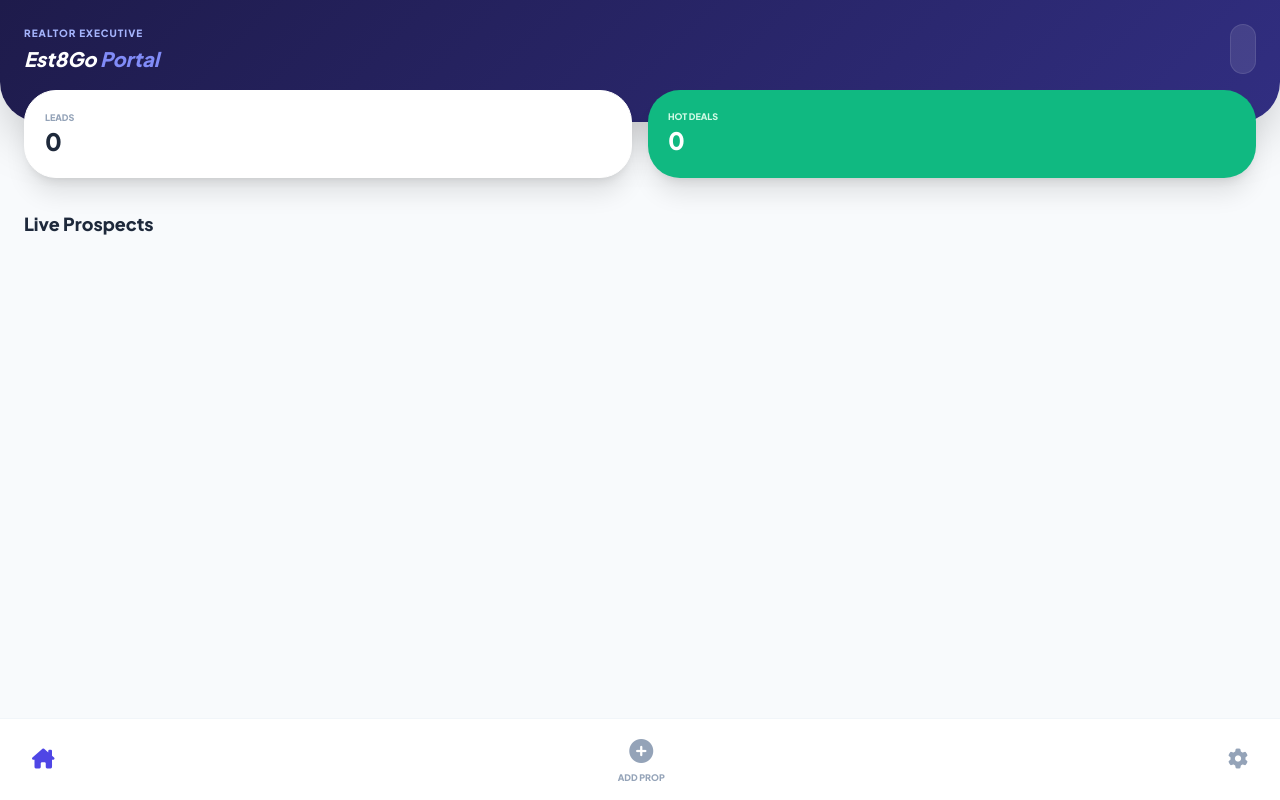
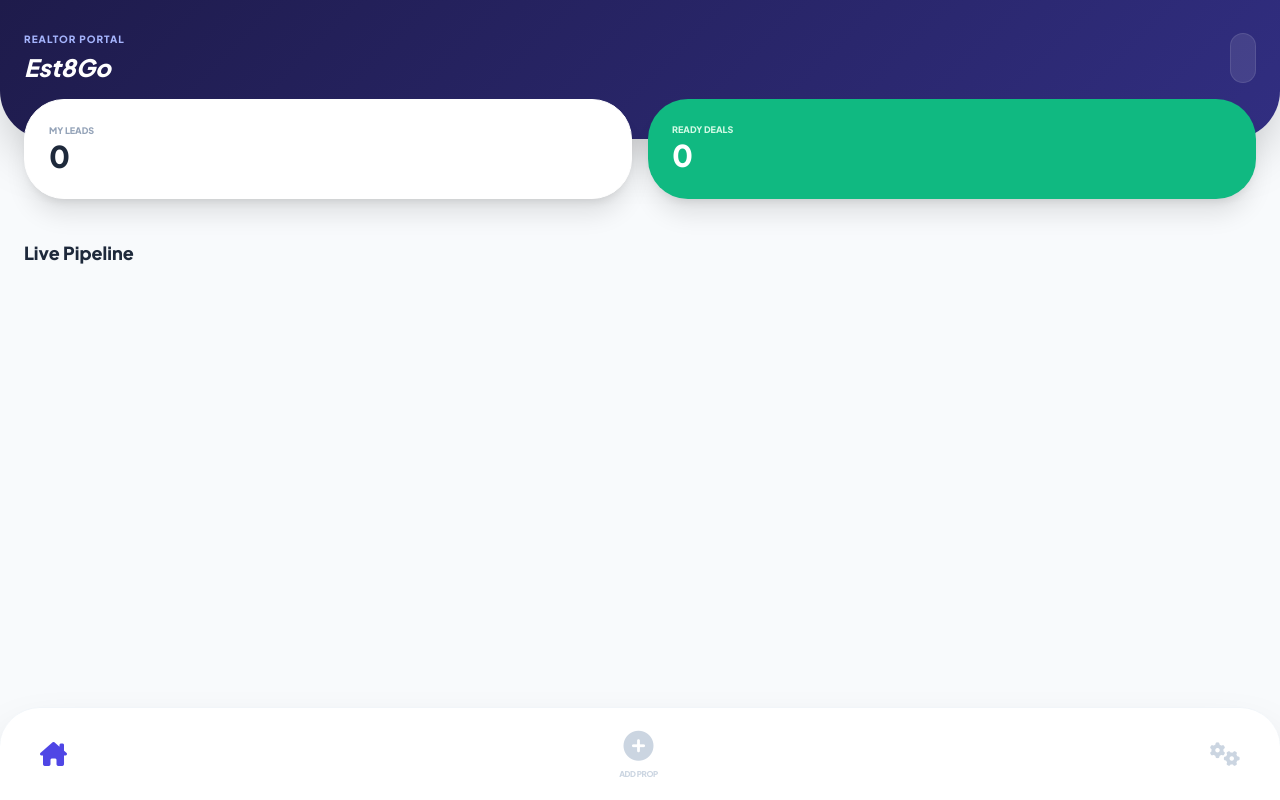
Before and after one commit to est8go/Est8Go_Test_Repo, a FastAPI app: page /public/realtor-portal in a window 1280 px wide. Run offline with FastAPI, Linux system fonts and the light colour scheme; some libraries are stand-ins or nearby versions.

Commit message:
est8go updates

```diff
--- a/backend/static/js/realtor_portal.js
+++ b/backend/static/js/realtor_portal.js
@@ -1,4 +1,10 @@
+/**
+ * EST8GO MASTER EXECUTIVE CONTROLLER (v1.2.0)
+ * Includes: GPS Proof, Cloud Upload, Lead Sync, and HITL Bridge.
+ */
+
 const RealtorPortal = (() => {
+    // 1. CONFIGURATION & STATE
     const CONFIG = {
         TENANT_ID: "1",
         ENDPOINTS: {
@@ -8,72 +14,94 @@
         }
     };
 
+    // 2. INITIALIZATION
     const init = () => {
+        console.log("🚀 Est8Go Executive Portal: Systems Nominal");
         bindEvents();
         loadLeads();
+        // Fast sync for high-scaling performance
+        setInterval(loadLeads, 15000);
     };
 
     const bindEvents = () => {
-        document.getElementById('addPropTrigger')?.addEventListener('click', () => document.getElementById('uploadModal').classList.remove('hidden'));
-        document.getElementById('closeModal')?.addEventListener('click', () => document.getElementById('uploadModal').classList.add('hidden'));
-        document.getElementById('gpsBtn')?.addEventListener('click', captureGPS);
+        // Modal Triggers
+        document.getElementById('addPropTrigger')?.addEventListener('click', () => {
+            // PREMIUM LOGIN GUARD
+            const token = localStorage.getItem('access_token');
+            if (!token) {
+                alert("🔒 Access Denied: You must be logged in to your Est8Go account to list a property.");
+                // Optional: window.location.href = "/login";
+                return;
+            }
+            document.getElementById('uploadModal').classList.remove('hidden');
+        });
 
-        // --- FORM SUBMISSION FIX ---
-        const form = document.getElementById('uploadForm');
-        form?.addEventListener('submit', handleUpload);
+        document.getElementById('closeModal')?.addEventListener('click', () => {
+            document.getElementById('uploadModal').classList.add('hidden');
+        });
+
+        // GPS & Form Hooks
+        document.getElementById('gpsBtn')?.addEventListener('click', captureLocation);
+        document.getElementById('uploadForm')?.addEventListener('submit', handleUpload);
     };
 
-    const captureGPS = () => {
+    // 3. CORE BUSINESS LOGIC
+    const captureLocation = () => {
         const btn = document.getElementById('gpsBtn');
-        if (!navigator.geolocation) return alert("GPS not supported");
-        btn.innerHTML = "🛰️ Locating Site...";
+        if (!navigator.geolocation) return alert("Security Error: Device does not support GPS.");
+
+        btn.innerHTML = "🛰️ SYNCING WITH SATELLITES...";
         navigator.geolocation.getCurrentPosition((pos) => {
             document.getElementById('latitude').value = pos.coords.latitude;
             document.getElementById('longitude').value = pos.coords.longitude;
-            btn.className = "w-full bg-blue-600 text-white py-4 rounded-2xl font-black";
-            btn.innerHTML = "✅ Site Verified";
+
+            // Visual feedback for Truth-Verification
+            btn.className = "w-full bg-blue-600 text-white py-4 rounded-2xl font-black shadow-lg animate-bounce";
+            btn.innerHTML = "✅ PHYSICAL SITE VERIFIED";
         }, (err) => {
-            alert("Error: Location access is mandatory for Truth-Verification.");
-            btn.innerHTML = "❌ GPS Failed";
+            alert("Mandatory: Location access is required to list properties on Est8Go.");
+            btn.innerHTML = "❌ VERIFICATION FAILED";
         });
     };
 
     const handleUpload = async (e) => {
         e.preventDefault();
-        const submitBtn = document.getElementById('submitBtn');
+        const submitBtn = document.querySelector('#uploadForm button[type="submit"]');
 
-        // 1. Validation
+        // Validation: Physical Proof check
         if (!document.getElementById('latitude').value) {
-            return alert("Wait! You must capture the GPS location while standing on the property.");
+            return alert("Verification Required: You must be on-site to list this property.");
         }
 
-        submitBtn.innerHTML = "Publishing to Vault...";
+        submitBtn.innerHTML = "PUBLISHING TO VAULT...";
         submitBtn.disabled = true;
 
+        const formData = new FormData(e.target);
+        const token = localStorage.getItem('access_token'); // Premium Auth
+
         try {
-            const formData = new FormData(e.target);
-            const token = localStorage.getItem('access_token'); // Get the JWT token from login
-
             const res = await fetch(CONFIG.ENDPOINTS.upload, {
                 method: 'POST',
                 headers: {
                     'X-Tenant-Id': CONFIG.TENANT_ID,
-                    'Authorization': `Bearer ${token}` // ADDED: Security handshake
+                    'Authorization': `Bearer ${token}`
                 },
                 body: formData
             });
 
-            const result = await res.json();
-
             if (res.ok) {
-                alert(`🎉 Success! Property listed with ${result.gps_accuracy}% GPS Accuracy.`);
+                alert("🎉 SUCCESS: Property is now LIVE and Truth-Verified.");
                 location.reload();
             } else {
-                alert(`Upload Failed: ${result.detail || 'Unknown Error'}`);
+                if (res.status === 401 || res.status === 403) {
+                    alert("🚨 Session Expired: Please log in again to publish.");
+                } else {
+                    const err = await res.json();
+                    alert(`Upload Failed: ${err.detail || 'Ensure all fields are filled'}`);
+                }
             }
         } catch (err) {
-            console.error("Upload Error:", err);
-            alert("Connection error. Please try again.");
+            alert("Network Error: Cloud connection interrupted.");
         } finally {
             submitBtn.innerHTML = "PUBLISH TO TRUTH-VAULT";
             submitBtn.disabled = false;
@@ -81,70 +109,97 @@
     };
 
     const loadLeads = async () => {
-        const res = await fetch(CONFIG.ENDPOINTS.leads, { headers: { 'X-Tenant-Id': CONFIG.TENANT_ID } });
-        const data = await res.json();
-        document.getElementById('statCount').innerText = data.length;
-        document.getElementById('statHot').innerText = data.filter(l => l.status === 'HOT LEAD').length;
-        renderLeads(data);
+        try {
+            const response = await fetch(CONFIG.ENDPOINTS.leads, {
+                headers: { 'X-Tenant-Id': CONFIG.TENANT_ID }
+            });
+            const data = await response.json();
+
+            // Dashboard Stats
+            document.getElementById('statCount').innerText = data.length;
+            document.getElementById('statHot').innerText = data.filter(l => l.status === 'HOT LEAD').length;
+
+            renderLeads(data);
+        } catch (err) { console.error("Lead Sync Error:", err); }
     };
 
     const renderLeads = (leads) => {
         const list = document.getElementById('leadList');
+        if (!list) return;
+
         let html = "";
         leads.forEach(lead => {
+            // DEEP CLEANING: Zero-Undefined Rule
+            const name = lead.name || "Guest Prospect";
+            const lastActive = lead.last_active || "Active";
             const prefs = lead.prefs || {};
-            const loc = (prefs.location && prefs.location !== "undefined") ? prefs.location : "General";
+            const loc = (prefs.location && prefs.location !== "undefined") ? prefs.location : "Exploring";
             const budget = (prefs.budget && !isNaN(prefs.budget)) ? '₦' + Number(prefs.budget).toLocaleString() : "Negotiable";
-            const botLabel = lead.is_bot_active ? 'Silence AI' : 'Active';
+
+            const isHot = lead.status === 'HOT LEAD';
+            const botLabel = lead.is_bot_active ? 'Silence AI' : 'Realtor In Control';
             const botClass = lead.is_bot_active ? 'bg-slate-900' : 'bg-emerald-500';
 
             html += `
-            <div class="bg-white p-6 rounded-[2.2rem] shadow-sm border border-slate-100 mb-4 overflow-hidden">
-                <div class="flex items-center gap-4 mb-4">
-                    <div class="w-12 h-12 premium-gradient rounded-2xl flex items-center justify-center text-white font-black">${lead.name.charAt(0)}</div>
+            <div class="bg-white p-6 rounded-[2.5rem] shadow-sm border border-slate-100 overflow-hidden w-full mb-5 relative">
+                ${isHot ? '<div class="absolute top-0 right-0 bg-orange-500 text-white text-[8px] font-black px-4 py-1 rounded-bl-2xl uppercase tracking-widest">Hot Lead</div>' : ''}
+
+                <div class="flex items-center gap-4 mb-5">
+                    <div class="w-14 h-14 premium-gradient rounded-2xl flex items-center justify-center text-white text-xl font-black shadow-lg">
+                        ${name.charAt(0)}
+                    </div>
                     <div class="min-w-0 flex-1">
-                        <h3 class="text-sm font-black text-slate-800 truncate">${lead.name}</h3>
-                        <p class="text-[9px] text-slate-400 font-bold uppercase">${lead.last_active}</p>
+                        <h3 class="text-base font-black text-slate-800 truncate">${name}</h3>
+                        <p class="text-[10px] text-slate-400 font-extrabold uppercase tracking-wide">Last Active ${lastActive}</p>
                     </div>
                 </div>
-                <div class="bg-slate-50 rounded-2xl p-4 mb-4 border border-slate-100">
+
+                <div class="bg-slate-50 rounded-[1.5rem] p-4 mb-5 border border-slate-100">
                     <table style="width: 100%; table-layout: fixed;">
                         <tr>
-                            <td style="width: 50%; border-right: 1px solid #e2e8f0; padding-right: 8px;">
-                                <p class="text-[8px] font-black text-slate-400 uppercase">Searching</p>
-                                <p class="text-[10px] font-bold text-indigo-900 truncate">${loc}</p>
+                            <td style="width: 55%; border-right: 1px solid #e2e8f0; padding-right: 8px;">
+                                <p class="text-[8px] font-black text-slate-400 uppercase mb-0.5">Searching</p>
+                                <p class="text-[11px] font-bold text-indigo-900 truncate">${loc}</p>
                             </td>
-                            <td style="width: 50%; padding-left: 8px;">
-                                <p class="text-[8px] font-black text-slate-400 uppercase text-right">Budget</p>
-                                <p class="text-[10px] font-black text-emerald-600 text-right truncate">${budget}</p>
+                            <td style="width: 45%; padding-left: 8px;">
+                                <p class="text-[8px] font-black text-slate-400 uppercase mb-0.5 text-right">Budget</p>
+                                <p class="text-[11px] font-black text-emerald-600 text-right truncate">${budget}</p>
                             </td>
                         </tr>
                     </table>
                 </div>
-                <div class="flex gap-2">
-                    <a href="tel:${lead.phone}" class="flex-1 bg-indigo-50 text-indigo-600 py-4 rounded-2xl text-center"><i class="fa-solid fa-phone"></i></a>
-                    <a href="https://wa.me/${lead.phone}" class="flex-1 bg-emerald-50 text-emerald-600 py-4 rounded-2xl text-center"><i class="fa-brands fa-whatsapp text-xl"></i></a>
-                    <button onclick="window.takeoverChat('${lead.phone}')" class="flex-[1.8] ${botClass} text-white text-[10px] font-black py-4 rounded-2xl uppercase">${botLabel}</button>
+
+                <div class="grid grid-cols-3 gap-3">
+                    <a href="tel:${lead.phone}" class="bg-indigo-50 text-indigo-600 py-4 rounded-2xl text-center active:scale-95 transition">
+                        <i class="fa-solid fa-phone"></i>
+                    </a>
+                    <a href="https://wa.me/${lead.phone}" class="bg-emerald-50 text-emerald-600 py-4 rounded-2xl text-center active:scale-95 transition">
+                        <i class="fa-brands fa-whatsapp text-xl"></i>
+                    </a>
+                    <button onclick="RealtorPortal.takeover('${lead.phone}')" class="${botClass} text-white text-[9px] font-black py-4 rounded-2xl uppercase shadow-md active:scale-95 transition">
+                        ${botLabel}
+                    </button>
                 </div>
             </div>`;
         });
-        list.innerHTML = html;
+        list.innerHTML = html || '<div class="text-center py-20 text-slate-300 font-bold italic">No leads detected today.</div>';
     };
 
-    window.takeoverChat = async (phone) => {
-        if (!confirm("Silence AI?")) return;
-        await fetch(CONFIG.ENDPOINTS.takeover + phone, { method: 'POST', headers: { 'X-Tenant-Id': CONFIG.TENANT_ID } });
-        loadLeads();
+    const takeover = async (phone) => {
+        if (!confirm("Ready to handle this client personally? The AI will stop responding.")) return;
+        try {
+            await fetch(CONFIG.ENDPOINTS.takeover + phone, {
+                method: 'POST',
+                headers: { 'X-Tenant-Id': CONFIG.TENANT_ID }
+            });
+            loadLeads();
+        } catch (err) { console.error("Takeover Failed:", err); }
     };
 
-    const handleUpload = async (e) => {
-        e.preventDefault();
-        if (!document.getElementById('latitude').value) return alert("Verify GPS first!");
-        const formData = new FormData(e.target);
-        const res = await fetch(CONFIG.ENDPOINTS.upload, { method: 'POST', headers: { 'X-Tenant-Id': CONFIG.TENANT_ID }, body: formData });
-        if (res.ok) { alert("🎉 Property Published!"); location.reload(); }
-    };
+    // 4. THE BRIDGE
+    return { init, takeover };
+})();
 
-    return { init };
-})();
+// FINAL GLOBAL LINK
 document.addEventListener('DOMContentLoaded', RealtorPortal.init);
+window.RealtorPortal = RealtorPortal;
--- a/backend/templates/realtor_dashboard.html
+++ b/backend/templates/realtor_dashboard.html
@@ -4,7 +4,7 @@
 <head>
     <meta charset="UTF-8">
     <meta name="viewport" content="width=device-width, initial-scale=1.0, maximum-scale=1.0, user-scalable=no">
-    <title>Est8Go | Executive Realtor</title>
+    <title>Est8Go | Realtor Executive</title>
     <script src="https://cdn.tailwindcss.com"></script>
     <link rel="stylesheet" href="https://cdnjs.cloudflare.com/ajax/libs/font-awesome/6.0.0/css/all.min.css">
     <link href="https://fonts.googleapis.com/css2?family=Plus+Jakarta+Sans:wght@400;600;800&display=swap"
@@ -37,12 +37,11 @@
 <body class="pb-24">
 
     <!-- Header -->
-    <nav class="premium-gradient text-white pt-6 pb-12 px-6 rounded-b-[2.5rem] shadow-2xl sticky top-0 z-50">
+    <nav class="premium-gradient text-white pt-8 pb-14 px-6 rounded-b-[3rem] shadow-2xl sticky top-0 z-50">
         <div class="flex justify-between items-center">
             <div>
-                <p class="text-[10px] font-extrabold uppercase tracking-widest text-indigo-300 mb-1">Realtor Executive
-                </p>
-                <h1 class="text-xl font-black italic">Est8Go <span class="text-indigo-400">Portal</span></h1>
+                <p class="text-[10px] font-extrabold uppercase tracking-widest text-indigo-300 mb-1">Realtor Portal</p>
+                <h1 class="text-2xl font-black italic">Est8Go</h1>
             </div>
             <div class="bg-white/10 p-3 rounded-2xl border border-white/10"><i class="fa-solid fa-shield-halved"></i>
             </div>
@@ -50,95 +49,100 @@
     </nav>
 
     <!-- Stats -->
-    <div class="px-6 -mt-8 relative z-50">
+    <div class="px-6 -mt-10 relative z-50">
         <div class="grid grid-cols-2 gap-4">
-            <div class="bg-white p-5 rounded-[2rem] shadow-xl border border-white">
-                <p class="text-[9px] font-black text-slate-400 uppercase">Leads</p>
-                <h3 id="statCount" class="text-2xl font-black text-slate-800">0</h3>
+            <div class="bg-white p-6 rounded-[2.5rem] shadow-xl border border-white">
+                <p class="text-[9px] font-black text-slate-400 uppercase">My Leads</p>
+                <h3 id="statCount" class="text-3xl font-black text-slate-800">0</h3>
             </div>
-            <div class="bg-emerald-500 p-5 rounded-[2rem] shadow-xl border-emerald-400">
-                <p class="text-[9px] font-black text-emerald-100 uppercase">Hot Deals</p>
-                <h3 id="statHot" class="text-2xl font-black text-white">0</h3>
+            <div class="bg-emerald-500 p-6 rounded-[2.5rem] shadow-xl border-emerald-400">
+                <p class="text-[9px] font-black text-emerald-100 uppercase">Ready Deals</p>
+                <h3 id="statHot" class="text-3xl font-black text-white">0</h3>
             </div>
         </div>
     </div>
 
     <!-- Leads Container -->
-    <main class="px-6 mt-8">
-        <h2 class="text-lg font-black text-slate-800 mb-4">Live Prospects</h2>
+    <main class="px-6 mt-10">
+        <h2 class="text-lg font-black text-slate-800 mb-6">Live Pipeline</h2>
         <div id="leadList" class="space-y-4"></div>
     </main>
 
-    <!-- PROPERTY UPLOAD MODAL -->
-    <div id="uploadModal" class="fixed inset-0 z-[200] hidden bg-slate-900/95 backdrop-blur-lg flex flex-col">
-        <nav class="p-6 flex justify-between items-center text-white">
-            <h2 class="text-xl font-black">List <span class="text-emerald-400">Property</span></h2>
-            <button id="closeModal" class="text-3xl text-white/50">&times;</button>
+    <!-- FULL PROPERTY UPLOAD MODAL -->
+    <div id="uploadModal" class="fixed inset-0 z-[200] hidden bg-slate-900/98 backdrop-blur-xl flex flex-col">
+        <nav class="p-8 flex justify-between items-center text-white">
+            <h2 class="text-2xl font-black">List <span class="text-emerald-400">Property</span></h2>
+            <button id="closeModal" class="text-4xl text-white/30 hover:text-white">&times;</button>
         </nav>
-        <div class="flex-1 overflow-y-auto px-6 pb-20">
-            <form id="uploadForm" class="space-y-6">
+
+        <div class="flex-1 overflow-y-auto px-8 pb-32">
+            <form id="uploadForm" class="space-y-8">
                 <!-- GPS Section -->
-                <div class="bg-white/5 p-6 rounded-[2rem] border border-white/10 text-center">
-                    <p class="text-[10px] font-black text-emerald-400 uppercase mb-4 tracking-widest">Physical Proof
-                        Required</p>
+                <div class="bg-white/5 p-8 rounded-[2.5rem] border border-white/10 text-center">
+                    <p class="text-[10px] font-black text-emerald-400 uppercase mb-5 tracking-[0.2em]">Mandatory Site
+                        Check</p>
                     <button type="button" id="gpsBtn"
-                        class="w-full bg-emerald-500 text-white py-4 rounded-2xl font-black shadow-lg">CAPTURE SITE
-                        GPS</button>
+                        class="w-full bg-emerald-500 text-white py-5 rounded-2xl font-black shadow-xl active:scale-95 transition">CAPTURE
+                        SITE GPS</button>
                     <input type="hidden" id="latitude" name="latitude">
                     <input type="hidden" id="longitude" name="longitude">
+                    <p class="text-[9px] text-white/30 mt-3 italic">GPS data proves your physical presence on the
+                        property.</p>
                 </div>
 
-                <!-- FLEXIBLE LOCATION (Fixed restriction) -->
+                <!-- Input Fields -->
                 <div class="space-y-4">
-                    <input type="text" name="title" placeholder="Property Title (e.g. 3 Bed Apartment)" required
-                        class="w-full bg-white/5 border border-white/10 rounded-2xl p-4 text-white">
+                    <input type="text" name="title" placeholder="Listing Title (e.g. 4 Bedroom Terrace)" required
+                        class="w-full bg-white/5 border border-white/10 rounded-2xl p-5 text-white placeholder:text-white/20 outline-none focus:border-emerald-500">
+                    <input type="number" name="price" placeholder="Price in Naira" required
+                        class="w-full bg-white/5 border border-white/10 rounded-2xl p-5 text-white placeholder:text-white/20 outline-none focus:border-emerald-500">
 
-                    <input type="number" name="price" placeholder="Price (Naira)" required
-                        class="w-full bg-white/5 border border-white/10 rounded-2xl p-4 text-white">
-
-                    <!-- Datalist allows typing ANY location while suggesting major ones -->
-                    <input list="locations" name="location_name" placeholder="Exact Location (Area/City)" required
-                        class="w-full bg-white/10 border border-white/10 rounded-2xl p-4 text-white">
-                    <datalist id="locations">
+                    <!-- Datalist: Flexible Location -->
+                    <input list="loc-suggestions" name="location_name" placeholder="Exact Neighborhood/Area" required
+                        class="w-full bg-white/10 border border-white/10 rounded-2xl p-5 text-white outline-none focus:border-emerald-500">
+                    <datalist id="loc-suggestions">
                         <option value="Maitama">
                         <option value="Asokoro">
                         <option value="Gwarinpa">
                         <option value="Kabusa">
                         <option value="Lekki Phase 1">
-                        <option value="Ikeja">
                     </datalist>
 
                     <select name="prop_type"
-                        class="w-full bg-white/10 border border-white/10 rounded-2xl p-4 text-white/70">
-                        <option value="land">Land</option>
-                        <option value="house">House</option>
-                        <option value="apartment">Apartment</option>
+                        class="w-full bg-white/10 border border-white/10 rounded-2xl p-5 text-white/70 outline-none">
+                        <option value="land">Plot of Land</option>
+                        <option value="house">Completed House</option>
+                        <option value="apartment">Apartment/Flat</option>
                     </select>
 
-                    <p class="text-[10px] text-white/40 font-bold ml-2">UPLOAD PHOTOS (MIN 3)</p>
-                    <input type="file" name="images" multiple required class="w-full text-white/50 text-xs">
+                    <div class="pt-4">
+                        <p class="text-[10px] text-emerald-400 font-black uppercase mb-3 ml-2 tracking-widest">Property
+                            Photos</p>
+                        <input type="file" name="images" multiple required
+                            class="w-full text-white/40 text-xs file:bg-white/10 file:border-none file:text-white file:px-4 file:py-2 file:rounded-lg file:mr-4">
+                    </div>
                 </div>
 
-                <button type="submit" id="submitBtn"
-                    class="w-full bg-indigo-600 text-white py-5 rounded-[2rem] font-black shadow-2xl active:scale-95 transition">
-                    PUBLISH TO TRUTH-VAULT
-                </button>
+                <button type="submit"
+                    class="w-full premium-gradient text-white py-6 rounded-[2.5rem] font-black shadow-2xl active:scale-95 transition">PUBLISH
+                    TO TRUTH-VAULT</button>
             </form>
         </div>
     </div>
 
-    <!-- Bottom Nav -->
+    <!-- Bottom App Navigation -->
     <div
-        class="fixed bottom-0 left-0 right-0 glass-card px-8 py-4 flex justify-between items-center z-[100] border-t border-slate-100">
-        <div class="flex flex-col items-center text-indigo-600"><i class="fa-solid fa-house-chimney text-xl"></i></div>
-        <div id="addPropTrigger" class="flex flex-col items-center text-slate-400 cursor-pointer">
-            <i class="fa-solid fa-plus-circle text-2xl"></i>
-            <span class="text-[9px] font-bold mt-1 uppercase">Add Prop</span>
+        class="fixed bottom-0 left-0 right-0 glass-card px-10 py-5 flex justify-between items-center z-[100] border-t border-slate-100 rounded-t-[2.5rem] shadow-2xl">
+        <div class="flex flex-col items-center text-indigo-600"><i class="fa-solid fa-house-chimney text-2xl"></i></div>
+        <div id="addPropTrigger"
+            class="flex flex-col items-center text-slate-300 hover:text-indigo-600 cursor-pointer transition">
+            <i class="fa-solid fa-circle-plus text-3xl"></i>
+            <span class="text-[8px] font-black mt-1 uppercase tracking-tighter">Add Prop</span>
         </div>
-        <div class="flex flex-col items-center text-slate-400"><i class="fa-solid fa-gear text-xl"></i></div>
+        <div class="flex flex-col items-center text-slate-300"><i class="fa-solid fa-gears text-2xl"></i></div>
     </div>
 
-    <script src="/static/js/realtor_portal.js?v=1.1.0" type="module"></script>
+    <script src="/static/js/realtor_portal.js?v=1.2.0" type="module"></script>
 </body>
 
 </html>
```
Also changed, not shown: backend/app/listings/router.py (+32 -0 lines), backend/static/js/admin_portal.js (added, +95 -0 lines), backend/templates/admin_dashboard.html (+84 -132 lines).
